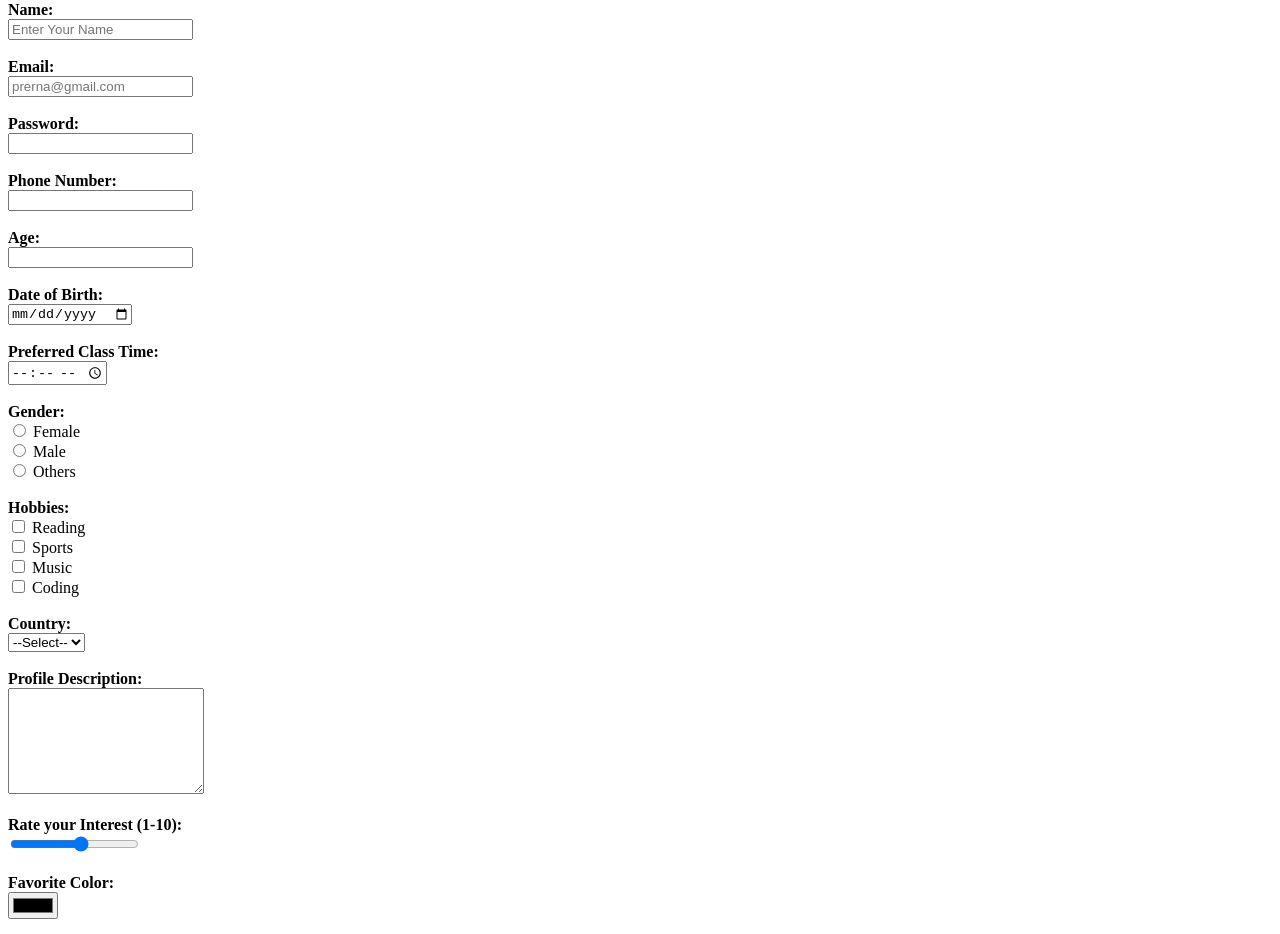
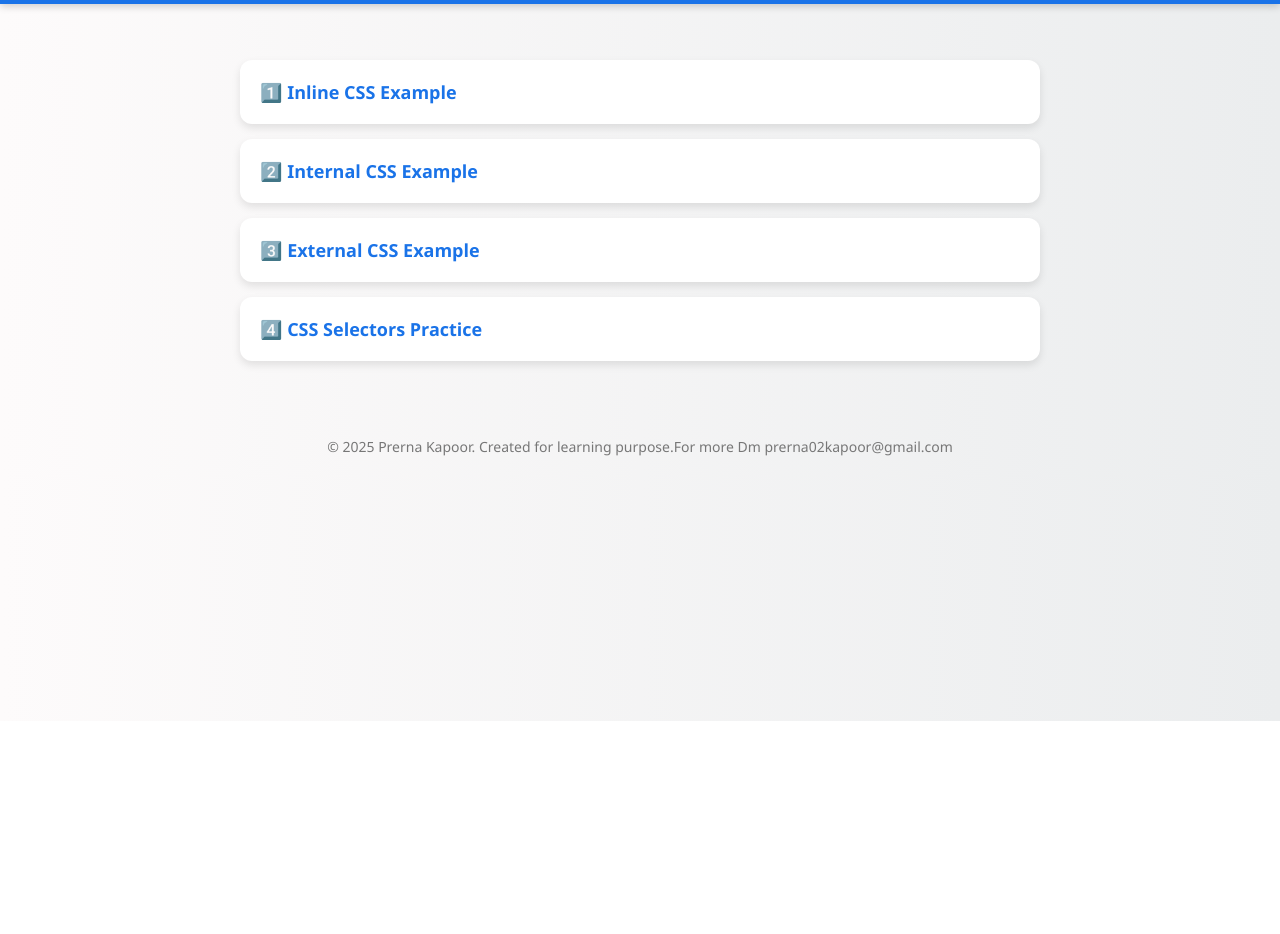
Before and after one commit to Prerna2kapoor/G28-Web-development-, a plain HTML site: page index.html in a window 1280 px wide. Shown: the part 79-1013 px from the top of the page. After the commit the page ends 800 px from the top, so only its background shows below. Drawn offline with Linux system fonts and the light colour scheme.

Commit message:
Add files via upload

```diff
--- a/index.html
+++ b/index.html
@@ -1,88 +1,88 @@
 <!DOCTYPE html>
 <html lang="en">
 <head>
-  <meta charset="UTF-8">
-  <meta name="viewport" content="width=device-width, initial-scale=1.0">
-  <title>Prerna kapoor Form Example</title>
+    <meta charset="UTF-8">
+    <title>CSS Assignment Portal - Prerna Kapoor</title>
+    <style>
+        body {
+            font-family: 'Segoe UI', Tahoma, Geneva, Verdana, sans-serif;
+            margin: 0;
+            padding: 0;
+            background: linear-gradient(to right, #fdfbfb, #ebedee);
+        }
+
+        header {
+            background-color: #1a73e8;
+            color: white;
+            padding: 20px 0;
+            text-align: center;
+            box-shadow: 0 2px 8px rgba(0, 0, 0, 0.2);
+        }
+
+        h1 {
+            margin: 0;
+            font-size: 2em;
+        }
+
+        main {
+            padding: 40px 20px;
+            max-width: 800px;
+            margin: auto;
+        }
+
+        ul {
+            list-style: none;
+            padding: 0;
+        }
+
+        li {
+            background-color: #ffffff;
+            margin: 15px 0;
+            padding: 20px;
+            border-radius: 12px;
+            transition: transform 0.2s ease, box-shadow 0.2s ease;
+            box-shadow: 0 4px 8px rgba(0,0,0,0.1);
+        }
+
+        li:hover {
+            transform: scale(1.02);
+            box-shadow: 0 6px 12px rgba(0,0,0,0.15);
+        }
+
+        a {
+            text-decoration: none;
+            color: #1a73e8;
+            font-size: 18px;
+            font-weight: 600;
+            display: block;
+        }
+
+        a:hover {
+            text-decoration: underline;
+        }
+
+        footer {
+            text-align: center;
+            padding: 20px;
+            font-size: 14px;
+            color: #777;
+        }
+    </style>
 </head>
 <body>
-<h1>Student Registration Form - By Prerna kapoor</h1>
-  <form action="/submit" method="GET">
-
-    <b><label for="name">Name:</label></b><br>
-    <input type="text" id="name" name="name" placeholder="Enter Your Name" required><br><br>
-
-    <b><label for="email">Email:</label></b><br>
-    <input type="email" id="email" name="email" placeholder="prerna@gmail.com" required><br><br>
-
-    <b><label for="password">Password:</label></b><br>
-    <input type="password" id="password" name="password" required><br><br>
-
-    <b><label for="phone">Phone Number:</label></b><br>
-    <input type="tel" id="phone" name="phone" required><br><br>
-
-    <b><label for="age">Age:</label></b><br>
-    <input type="number" id="age" name="age" required><br><br>
-
-    <b><label for="dob">Date of Birth:</label></b><br>
-    <input type="date" id="dob" name="dob" required><br><br>
-
-    <b><label for="classTime">Preferred Class Time:</label></b><br>
-    <input type="time" id="classTime" name="classTime" required><br><br>
-
-    <b>Gender:</b><br>
-    <input type="radio" id="female" name="gender" value="Female">
-    <label for="female">Female</label><br>
-    <input type="radio" id="male" name="gender" value="Male">
-    <label for="male">Male</label><br>
-    <input type="radio" id="others" name="gender" value="Others">
-    <label for="others">Others</label><br><br>
-
-    <b>Hobbies:</b><br>
-    <input type="checkbox" id="reading" name="hobbies" value="Reading">
-    <label for="reading">Reading</label><br>
-    <input type="checkbox" id="sports" name="hobbies" value="Sports">
-    <label for="sports">Sports</label><br>
-    <input type="checkbox" id="music" name="hobbies" value="Music">
-    <label for="music">Music</label><br>
-    <input type="checkbox" id="coding" name="hobbies" value="Coding">
-    <label for="coding">Coding</label><br><br>
-
-    <b><label for="country">Country:</label></b><br>
-    <select id="country" name="country" required>
-      <option value="">--Select--</option>
-      <option value="India">India</option>
-      <option value="USA">USA</option>
-      <option value="UK">UK</option>
-      <option value="Other">Other</option>
-    </select><br><br>
-
-    <b><label for="profile">Profile Description:</label></b><br>
-    <textarea id="profile" name="profile" style="width: 190px; height: 100px;"></textarea><br><br>
-
-    <b><label for="interest">Rate your Interest (1-10):</label></b><br>
-    <input type="range" id="interest" name="interest" min="1" max="10"><br><br>
-
-    <b><label for="color">Favorite Color:</label></b><br>
-    <input type="color" id="color" name="color"><br><br>
-
-    <b><label for="resume">Upload Resume or Photo:</label></b><br>
-    <input type="file" id="resume" name="resume"><br><br>
-
-    <b><label for="website">Your Website:</label></b><br>
-    <input type="url" id="website" name="website"><br><br>
-
-    <b><label for="subject">Favorite Subject:</label></b><br>
-    <input type="search" id="subject" name="subject"><br><br>
-
-    <input type="checkbox" id="terms" required>
-    <label for="terms">I Agree to Terms</label><br><br>
-
-    <input type="submit" value="Submit">
-    <input type="reset" value="Reset">
-    <input type="button" value="Click Me">
-
-  </form>
-
+    <header>
+        <h1>🌐 Prerna Kapoor CSS Assignment Portal</h1>
+    </header>
+    <main>
+        <ul>
+            <li><a href="inline.html" target="_blank">1️⃣ Inline CSS Example</a></li>
+            <li><a href="internal.html" target="_blank">2️⃣ Internal CSS Example</a></li>
+            <li><a href="external.html" target="_blank">3️⃣ External CSS Example</a></li>
+            <li><a href="selectors.html" target="_blank">4️⃣ CSS Selectors Practice</a></li>
+        </ul>
+    </main>
+    <footer>
+        © 2025 Prerna Kapoor. Created for learning purpose.For more Dm prerna02kapoor@gmail.com
+    </footer>
 </body>
 </html>
```
